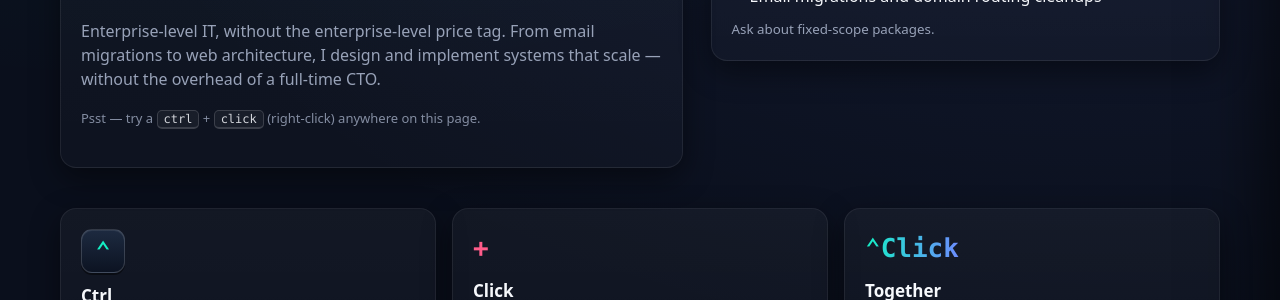
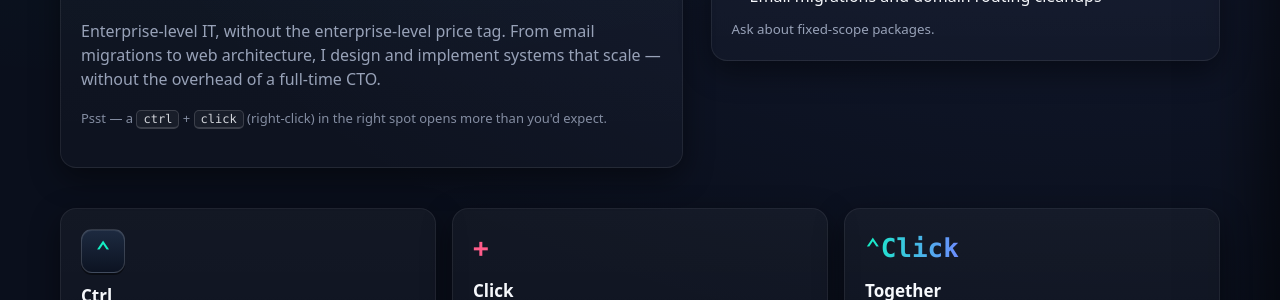
Before and after one commit to genemagg10/control-click, a Jekyll site: the page index.html, which Jekyll copies as it is, in a window 1280 px wide. Shown: the part 425-725 px from the top of the page. Built offline with Jekyll 4.4.1, drawn with Linux system fonts in a browser that asks for light colours; part of the change alters nothing that is shown.

Commit message:
Make the hidden menu a real secret: only the ⌃click persona summons it
The custom context menu used to hijack right-click everywhere on the
page, with the blog link as the extra reward for finding a ⌃click spot.
Its other entries just duplicate the nav, so the menu itself is now the
easter egg:

- Right-click / control-click (or tap-and-hold on touch) only opens the
  hidden menu on a .secret-spot — the ⌃click byline, the sheet footer
  credit, and the site footer credit. Everywhere else keeps the
  browser's native menu.
- The blog link is always in the menu now that reaching the menu is the
  secret, so the reveal plumbing (ctxBlog toggle, [hidden] rule) is gone.
- The hero hint no longer says "anywhere on this page"; it now teases
  "in the right spot" instead.

Verified headless: right-click on plain content leaves the menu closed,
right-click on the persona and the footer credit opens it with the blog
link visible, and Escape still closes it.

Co-Authored-By: Claude Fable 5 <noreply@anthropic.com>
Claude-Session: https://claude.ai/code/session_013gh1tNqEbPwccZDrrfbtcj

```diff
--- a/index.html
+++ b/index.html
@@ -300,7 +300,6 @@
       color: var(--text); font-size: 14px;
     }
     .ctx a:hover { background: linear-gradient(90deg, rgba(20,241,198,.14), rgba(108,140,255,.14)); text-decoration: none; }
-    .ctx a[hidden] { display: none; }
     .ctx-sep { height: 1px; background: rgba(255,255,255,.1); margin: 6px 8px; }
     .ctx-note { padding: 6px 12px 8px; font-size: 12px; color: var(--muted); font-style: italic; }
 
@@ -352,7 +351,7 @@
           <p>
             Enterprise‑level IT, without the enterprise‑level price tag. From email migrations to web architecture, I design and implement systems that scale — without the overhead of a full‑time CTO.
           </p>
-          <p class="hint">Psst — try a <kbd>ctrl</kbd> + <kbd>click</kbd> (right‑click) anywhere on this page.</p>
+          <p class="hint">Psst — a <kbd>ctrl</kbd> + <kbd>click</kbd> (right‑click) in the right spot opens more than you'd expect.</p>
         </div>
       </div>
       <div class="hero-card">
@@ -465,7 +464,7 @@
     <a href="https://forms.gle/wAiDD2GtcD1rzkPq7" target="_blank" rel="noopener">✉️ Send a message</a>
     <a href="#business">💼 Business services</a>
     <a href="#personal">🏠 Personal services</a>
-    <a href="blog/" id="ctxBlog" hidden>📓 The hidden blog — notes from ⌃click</a>
+    <a href="blog/">📓 The hidden blog — notes from ⌃click</a>
     <div class="ctx-sep"></div>
     <div class="ctx-note">That's the whole idea — a control‑click unlocks more. <span class="handle" style="font-style:normal;">— ⌃click</span></div>
   </nav>
@@ -1041,13 +1040,10 @@
     });
     maybeOpenFromHash();
 
-    // ====== The hidden menu: control-click reveals more ======
+    // ====== The hidden menu: control-click the ⌃click persona to reveal it ======
     const ctxMenu = document.getElementById('ctxMenu');
-    const ctxBlog = document.getElementById('ctxBlog');
 
-    // secret: invoking the menu on a ⌃click spot reveals the hidden blog
-    function openCtxMenu(x, y, secret = false) {
-      ctxBlog.hidden = !secret;
+    function openCtxMenu(x, y) {
       ctxMenu.dataset.open = 'true';
       // measure, then clamp to viewport
       const rect = ctxMenu.getBoundingClientRect();
@@ -1062,10 +1058,10 @@
     }
 
     document.addEventListener('contextmenu', (e) => {
-      // keep the native menu inside the hidden menu itself
-      if (ctxMenu.contains(e.target)) return;
+      // only a ⌃click spot summons the hidden menu; everywhere else stays native
+      if (ctxMenu.contains(e.target) || !e.target.closest('.secret-spot')) return;
       e.preventDefault();
-      openCtxMenu(e.clientX, e.clientY, !!e.target.closest('.secret-spot'));
+      openCtxMenu(e.clientX, e.clientY);
     });
 
     // tap-and-hold a ⌃click spot on touch devices (iOS has no contextmenu)
@@ -1077,7 +1073,7 @@
       pressTimer = setTimeout(() => {
         pressTimer = null;
         suppressNextClick = true;
-        openCtxMenu(pressStart.x, pressStart.y, true);
+        openCtxMenu(pressStart.x, pressStart.y);
       }, 500);
     }, { passive: true });
     document.addEventListener('touchmove', (e) => {
```
